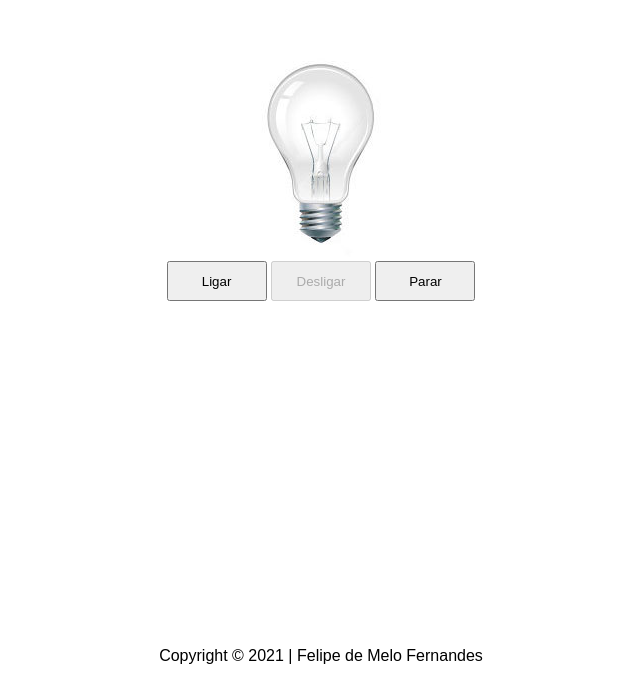
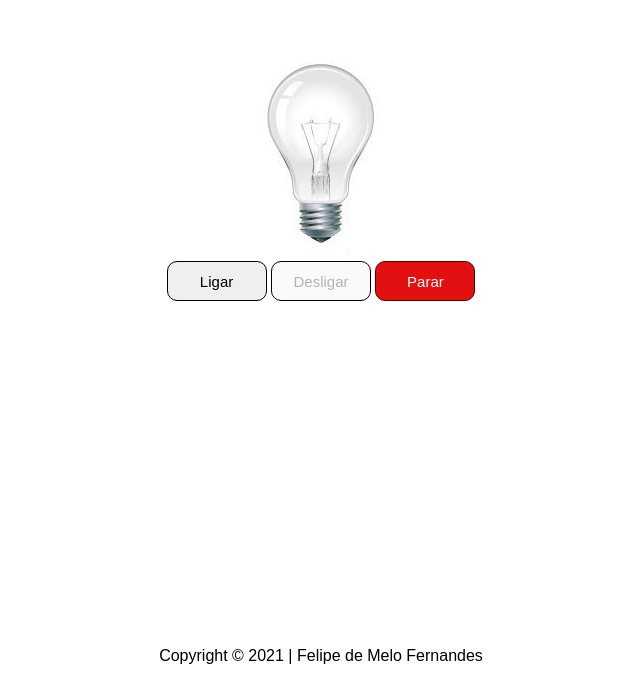
Before and after one commit to FelipeMel0/LampadaJS, a plain HTML site: page index.html in a window 1280 px wide. Both pictures are taken after a click on the button "Piscar". Shown: the part 103-800 px from the top of the page, without its empty margins (319-959 px from the left). Drawn offline with Linux system fonts and the light colour scheme.

Commit message:
Mudando as cores dos botões

```diff
--- a/lampada.js
+++ b/lampada.js
@@ -65,11 +65,13 @@ function piscar() {
 
     if (piscar.textContent == "Piscar") {
         piscar.textContent = "Parar"
+        piscar.className = "parar"
         idInterval = setInterval(trocarImagem, 150)
 
     } else {
         clearInterval(idInterval)
         piscar.textContent = "Piscar"
+        piscar.className = "piscar"
     }
 
 }
--- a/style.css
+++ b/style.css
@@ -25,7 +25,6 @@ main{
     flex-grow: 1;
     display: flex;
     flex-direction: column;
-    /* justify-content: center; */
     align-items: center;
     padding-top: 40px;
 }
@@ -34,6 +33,9 @@ button{
     width: 100px;
     height: 40px;
     cursor: pointer;
+    border-radius: 10px;
+    border: 1px solid black;
+    font-size: 15px;
 }
 
 footer{
@@ -41,3 +43,14 @@ footer{
     justify-content: center;
     align-items: flex-start;
 }
+
+.piscar{
+    background-color: yellowgreen;
+    border: 1px solid rgb(0, 88, 34);
+}
+
+.parar{
+    background-color: rgb(226, 16, 16);
+    color: white;
+    border: 1px solid rgb(88, 0, 0);
+}
```
